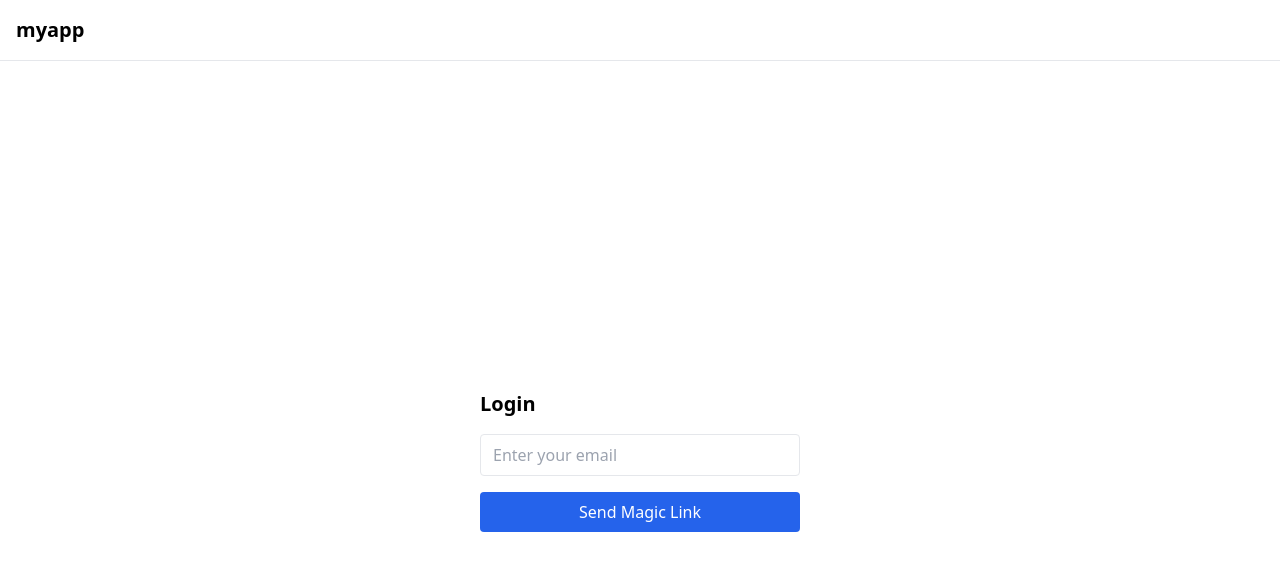
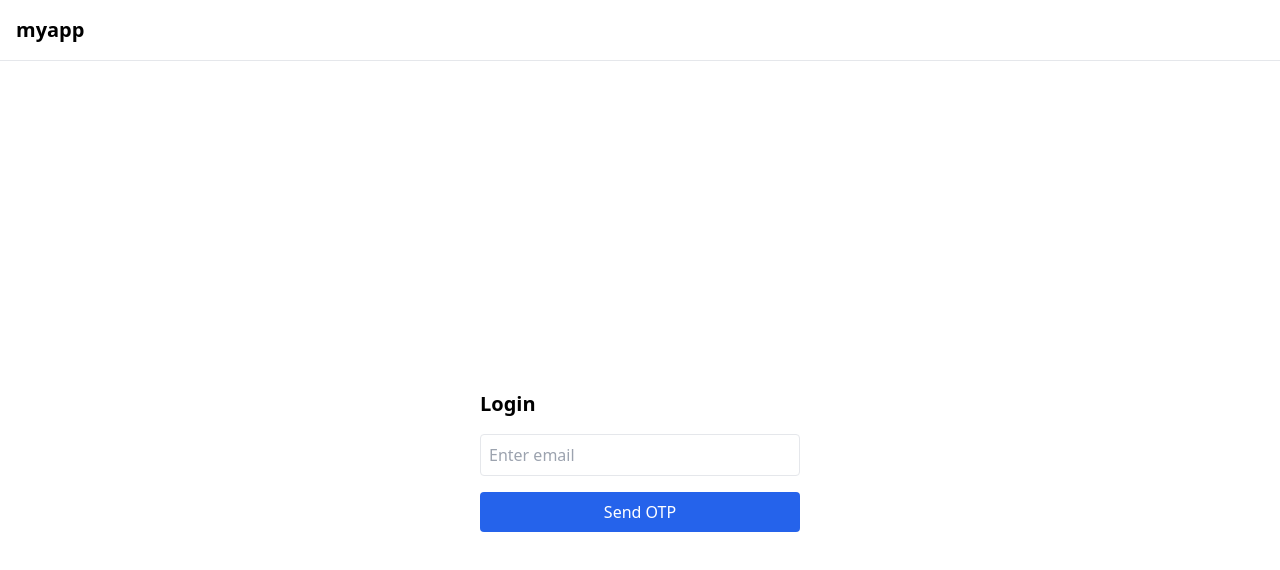
Before and after one commit to Aman-blip-786/myapp, a Next.js app in the folder apps/web/: page /login in a window 1280 px wide. Shown: the top 570 px of the page. Built offline with nearby package versions, Linux system fonts and the light colour scheme; no server answers.

Commit message:
Switch to OTP login system

```diff
--- a/apps/web/app/auth/callback/route.ts
+++ /dev/null
@@ -1,38 +0,0 @@
-import { cookies } from "next/headers";
-import { NextResponse } from "next/server";
-import { createClient } from "@supabase/supabase-js";
-
-export async function GET(request: Request) {
-  const requestUrl = new URL(request.url);
-  const code = requestUrl.searchParams.get("code");
-
-  const supabase = createClient(
-    process.env.NEXT_PUBLIC_SUPABASE_URL!,
-    process.env.NEXT_PUBLIC_SUPABASE_ANON_KEY!,
-    {
-      auth: {
-        persistSession: false,
-        detectSessionInUrl: false,
-      },
-    }
-  );
-
-  if (code) {
-    const { data, error } = await supabase.auth.exchangeCodeForSession(code);
-
-    if (error) {
-      console.error("Auth error:", error);
-    } else if (data.session) {
-      cookies().set("sb-access-token", data.session.access_token, {
-        path: "/",
-        httpOnly: true,
-      });
-      cookies().set("sb-refresh-token", data.session.refresh_token, {
-        path: "/",
-        httpOnly: true,
-      });
-    }
-  }
-
-  return NextResponse.redirect(new URL("/dashboard", requestUrl.origin));
-}
--- a/apps/web/app/login/page.tsx
+++ b/apps/web/app/login/page.tsx
@@ -4,52 +4,75 @@ import { useState } from "react";
 import { createClient } from "@supabase/supabase-js";
 
 export default function LoginPage() {
-  const [email, setEmail] = useState("");
-  const [message, setMessage] = useState("");
-
-  const handleLogin = async (e: React.FormEvent) => {
-    e.preventDefault();
-
   const supabase = createClient(
     process.env.NEXT_PUBLIC_SUPABASE_URL!,
     process.env.NEXT_PUBLIC_SUPABASE_ANON_KEY!
   );
 
+  const [email, setEmail] = useState("");
+  const [otpMode, setOtpMode] = useState(false);
+  const [code, setCode] = useState("");
+  const [message, setMessage] = useState("");
+
+  const sendOtp = async () => {
     const { error } = await supabase.auth.signInWithOtp({
       email,
-      options: {
-        emailRedirectTo: "http://localhost:3000/auth/callback",
-      },
+      options: { shouldCreateUser: true },
     });
 
-    if (error) {
-      console.error(error);
-      setMessage(error.message || "Something went wrong.");
-    } else {
-      setMessage("Magic link sent! Check your email.");
+    if (error) setMessage(error.message);
+    else {
+      setOtpMode(true);
+      setMessage("Check your email for the 6-digit code.");
     }
+  };
+
+  const verifyOtp = async () => {
+    const { data, error } = await supabase.auth.verifyOtp({
+      email,
+      token: code,
+      type: "email",
+    });
+
+    if (error) setMessage(error.message);
+    else window.location.href = "/dashboard";
   };
 
   return (
     <div className="flex items-center justify-center min-h-screen">
-      <form onSubmit={handleLogin} className="flex flex-col gap-4 w-80">
+      <div className="w-80 flex flex-col gap-4">
         <h1 className="text-xl font-bold">Login</h1>
+
+        {!otpMode ? (
+          <>
             <input
               type="email"
-          placeholder="Enter your email"
+              className="border p-2 rounded"
+              placeholder="Enter email"
               value={email}
               onChange={(e) => setEmail(e.target.value)}
-          className="border px-3 py-2 rounded"
-          required
             />
-        <button
-          type="submit"
-          className="bg-blue-600 text-white px-4 py-2 rounded"
-        >
-          Send Magic Link
+            <button onClick={sendOtp} className="bg-blue-600 text-white p-2 rounded">
+              Send OTP
             </button>
+          </>
+        ) : (
+          <>
+            <input
+              type="text"
+              className="border p-2 rounded"
+              placeholder="Enter 6-digit code"
+              value={code}
+              onChange={(e) => setCode(e.target.value)}
+            />
+            <button onClick={verifyOtp} className="bg-green-600 text-white p-2 rounded">
+              Verify OTP
+            </button>
+          </>
+        )}
+
         {message && <p className="text-sm">{message}</p>}
-      </form>
+      </div>
     </div>
   );
 }
```
Lines whose indentation alone changed are shown as unchanged.
